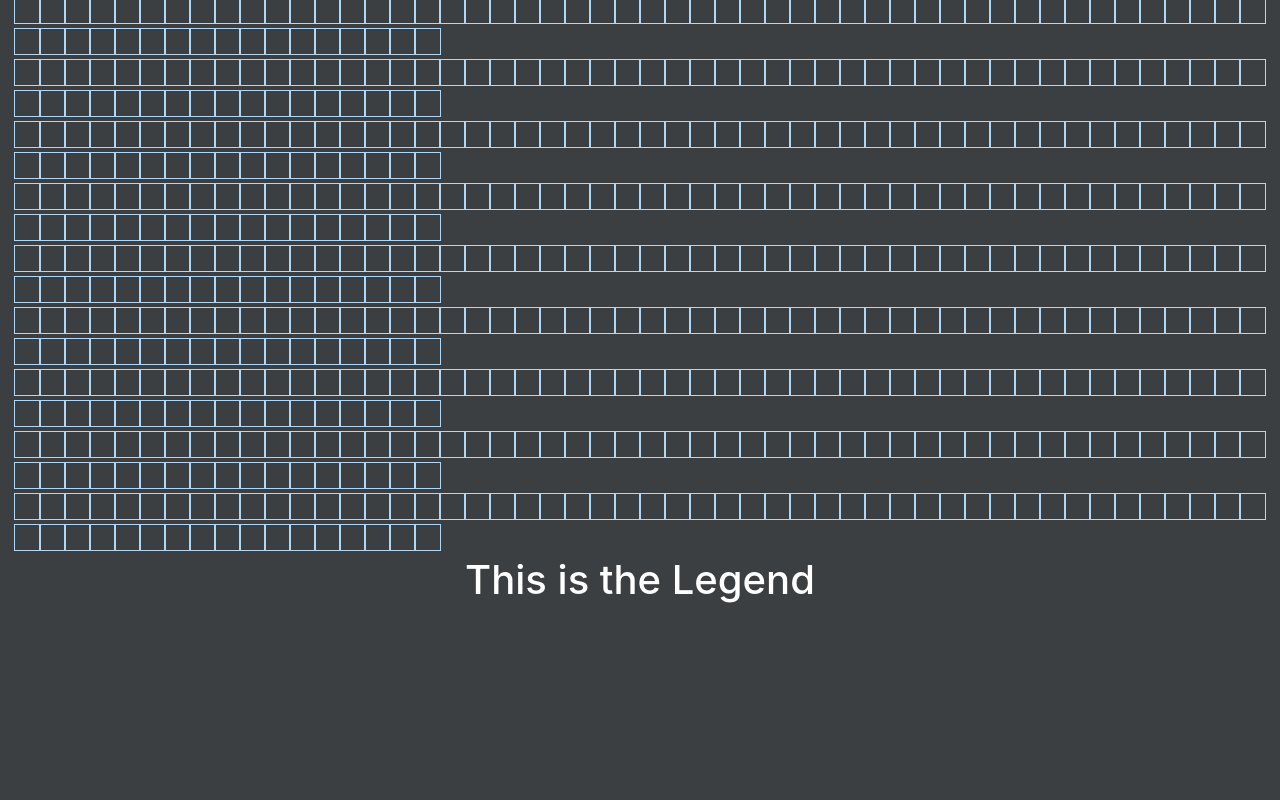
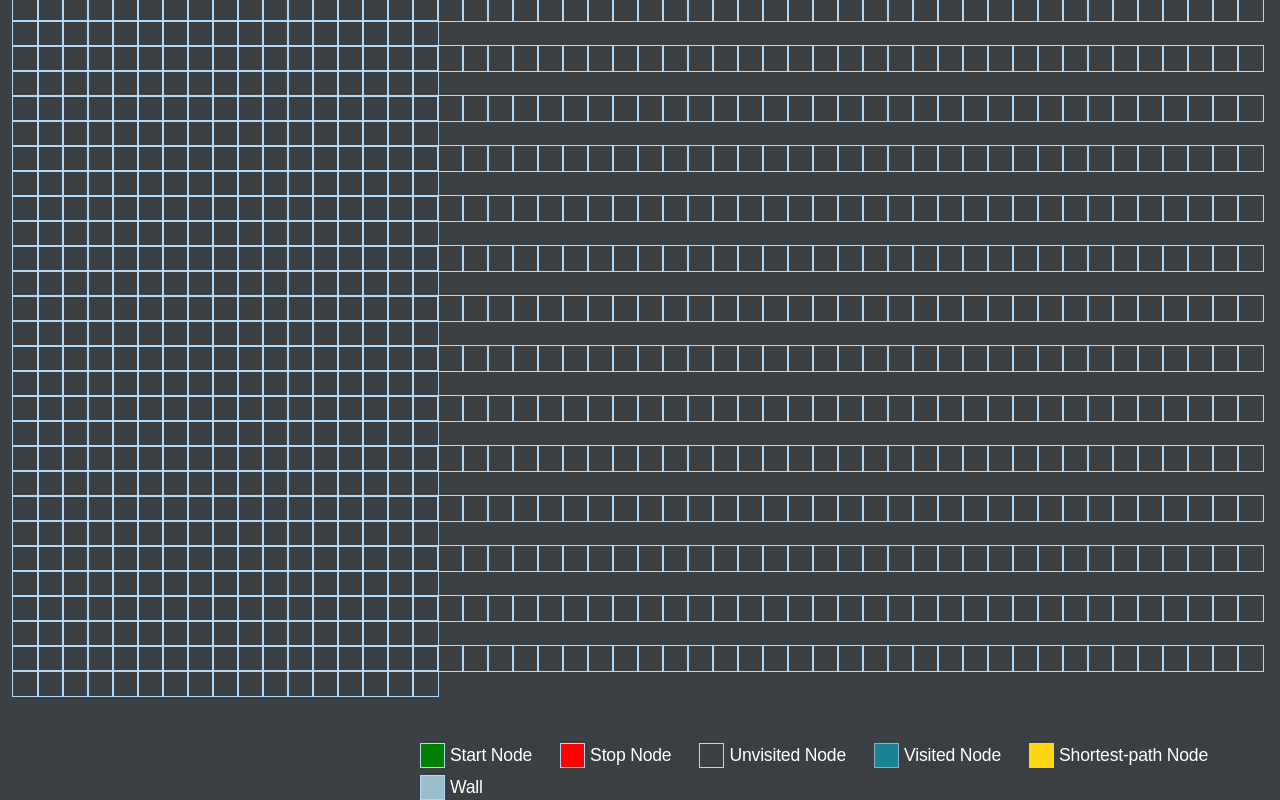
Before and after one commit to stephenandersondev/algopath, a React (Create React App) app in the folder algopath-frontend/: page / in a window 1280 px wide. Shown: the part 1442-2242 px from the top of the page. Before the commit the page ends 2054 px from the top, so only its background shows below. Built offline with nearby package versions, Linux system fonts and the light colour scheme.

Commit message:
Finished layout of main screen

```diff
--- a/algopath-frontend/package.json
+++ b/algopath-frontend/package.json
@@ -37,5 +37,8 @@
       "last 1 firefox version",
       "last 1 safari version"
     ]
+  },
+  "devDependencies": {
+    "node-sass": "^5.0.0"
   }
 }
--- a/algopath-frontend/src/components/Legend/Legend.css
+++ b/algopath-frontend/src/components/Legend/Legend.css
@@ -1,4 +1,49 @@
-.legend {
-    text-align: center;
-    color: white
-}
+.legend-li {
+    display: inline-block;
+    list-style: none;
+    padding: 0px 28px 0px 0px;
+    font-family: "Poppins", Arial, sans-serif;
+    font-size: 1.1em;
+    letter-spacing: -0.2px;
+    font-weight: 400;
+    color: white;
+  }
+
+  .legend {
+    margin: 0px 5px 0px 0px;
+    height: 25px;
+    width: 25px;
+    display: inline-block;
+    position: relative;
+    top: 0.4em;
+  }
+
+  .legend-item {
+    border: 1px solid rgb(175, 216, 248);
+  }
+
+  .legend-start {
+    border: 1px solid rgb(175, 216, 248);
+    background-color: green;
+  }
+
+  .legend-finish {
+    border: 1px solid rgb(175, 216, 248);
+    background-color: red;
+  }
+
+  .legend-wall {
+    border: 1px solid rgb(175, 216, 248);
+    background-color: rgb(154, 190, 206);
+  }
+
+  .legend-visited {
+    border: 1px solid rgb(175, 216, 248);
+    background-color: rgba(0, 190, 218, 0.75);
+    opacity: 0.73;
+  }
+
+  .legend-shortestpath {
+    border: 1px solid rgb(175, 216, 248);
+    background-color: rgb(252, 214, 20);
+  }
--- a/algopath-frontend/src/components/Legend/Legend.js
+++ b/algopath-frontend/src/components/Legend/Legend.js
@@ -1,10 +1,12 @@
 import React from 'react'
 import './Legend.css'
 
-export default function Legend() {
+export default function Legend(props) {
+    const { legendClass, context } = props;
     return (
-        <div className="legend">
-            <h1>This is the Legend</h1>
-        </div>
+        <li className="legend-li">
+        <div className={legendClass + " legend"}></div>
+        {context}
+      </li>
     )
 }
--- a/algopath-frontend/src/components/PathfindingVisualizer/PathfindingVisualizer.css
+++ b/algopath-frontend/src/components/PathfindingVisualizer/PathfindingVisualizer.css
@@ -4,5 +4,14 @@ body {
 
 .grid {
     margin: 80px 0 0;
-    margin-left: 15px;
   }
+
+  .row {
+    margin-left: 13px;
+    margin-right: 10px;
+  }
+
+  .legend-container {
+    margin-top: 40px;
+    margin-left: 420px;
+  }
--- a/algopath-frontend/src/components/PathfindingVisualizer/PathfindingVisualizer.js
+++ b/algopath-frontend/src/components/PathfindingVisualizer/PathfindingVisualizer.js
@@ -19,11 +19,11 @@ export default class PathfindingVisualizer extends Component {
             isWallNode: false,
             currRow: 0,
             currCol: 0,
-            START_NODE_ROW: 10,
-            START_NODE_COL: 15,
-            FINISH_NODE_ROW: 10,
-            FINISH_NODE_COL: 35,
-            ROW_COUNT: 30,
+            START_NODE_ROW: 19,
+            START_NODE_COL: 22,
+            FINISH_NODE_ROW: 19,
+            FINISH_NODE_COL: 44,
+            ROW_COUNT: 40,
             COLUMN_COUNT: 67
         }
     }
@@ -183,7 +183,6 @@ export default class PathfindingVisualizer extends Component {
             }
             this.getInitialGrid();
         }
-        console.log(this.state.START_NODE_ROW, this.state.START_NODE_COL)
     }
 
     handleMouseLeave() {
@@ -247,6 +246,10 @@ export default class PathfindingVisualizer extends Component {
     }
 
     clearBoard = () => {
+        const ORIG_START_NODE_ROW = 19
+        const ORIG_START_NODE_COL = 22
+        const ORIG_FINISH_NODE_ROW = 19
+        const ORIG_FINISH_NODE_COL = 44
         const newGrid = this.state.grid.slice();
         for (const row of newGrid) {
             for (const node of row) {
@@ -280,9 +283,18 @@ export default class PathfindingVisualizer extends Component {
                 }
             }
         }
+        document.getElementById(`node-${this.state.START_NODE_ROW}-${this.state.START_NODE_COL}`).className = 'node';
+        document.getElementById(`node-${this.state.FINISH_NODE_ROW}-${this.state.FINISH_NODE_COL}`).className = 'node';
+        document.getElementById(`node-${ORIG_START_NODE_ROW}-${ORIG_START_NODE_COL}`).className = 'node node-start';
+        document.getElementById(`node-${ORIG_FINISH_NODE_ROW}-${ORIG_FINISH_NODE_COL}`).className = 'node node-finish';
         this.setState({
-            grid: newGrid
+            grid: newGrid,
+            START_NODE_ROW: ORIG_START_NODE_ROW,
+            START_NODE_COL: ORIG_START_NODE_COL,
+            FINISH_NODE_ROW: ORIG_FINISH_NODE_ROW,
+            FINISH_NODE_COL: ORIG_FINISH_NODE_COL
         })
+        this.getInitialGrid()
     }
 
     clearWalls = () => {
@@ -292,10 +304,12 @@ export default class PathfindingVisualizer extends Component {
                 let nodeClassName = document.getElementById(
                     `node-${node.row}-${node.col}`,
                 ).className;
-                if (nodeClassName === 'node node-wall') {
+                if (nodeClassName === 'node node-wall' || nodeClassName === 'node node-shortest-path' || nodeClassName === 'node node-visited') {
                     document.getElementById(`node-${node.row}-${node.col}`).className =
                         'node';
-                    node.isWall = false;
+                    node.isWall = false
+                    node.isVisited = false
+                    node.distance = Infinity
                 }
             }
         }
@@ -306,12 +320,28 @@ export default class PathfindingVisualizer extends Component {
 
 
     clearPath = () => {
-        Array.from(document.getElementsByClassName("node node-shortest-path")).forEach(node => node.className = 'node node-visited')
+        const newGrid = this.state.grid.slice();
+        for (const row of newGrid) {
+            for (const node of row) {
+                let nodeClassName = document.getElementById(
+                    `node-${node.row}-${node.col}`,
+                ).className;
+                if (nodeClassName === 'node node-shortest-path' || nodeClassName === 'node node-visited') {
+                    document.getElementById(`node-${node.row}-${node.col}`).className =
+                        'node';
+                    node.isVisited = false
+                    node.distance = Infinity
+                }
+            }
+        }
+        this.setState({
+            grid: newGrid
+        })
     }
 
     render() {
 
-        const { grid, mouseIsPressed } = this.state
+        const { grid } = this.state
 
         return (
             <div>
@@ -328,7 +358,7 @@ export default class PathfindingVisualizer extends Component {
                     <div className="grid">
                         {grid.map((row, rowIdx) => {
                             return (
-                                <div key={rowIdx}>
+                                <div className="row" key={rowIdx}>
                                     {row.map((node, nodeIdx) => {
                                         const { row, col, isFinish, isStart, isWall } = node;
                                         return (
@@ -352,7 +382,17 @@ export default class PathfindingVisualizer extends Component {
                         })}
                     </div>
                 </>
-                <Legend />
+                <div className="legend-container">
+                    <Legend legendClass="legend-start" context="Start Node" />
+                    <Legend legendClass="legend-finish" context="Stop Node" />
+                    <Legend legendClass="legend-item" context="Unvisited Node" />
+                    <Legend legendClass="legend-visited" context="Visited Node" />
+                    <Legend
+                        legendClass="legend-shortestpath"
+                        context="Shortest-path Node"
+                    />
+                    <Legend legendClass="legend-wall" context="Wall" />
+                </div>
             </div>
         );
     }
```
Also changed, not shown: 1 other file (tests, documents, lock files or other folders). Lines whose indentation alone changed are shown as unchanged.
